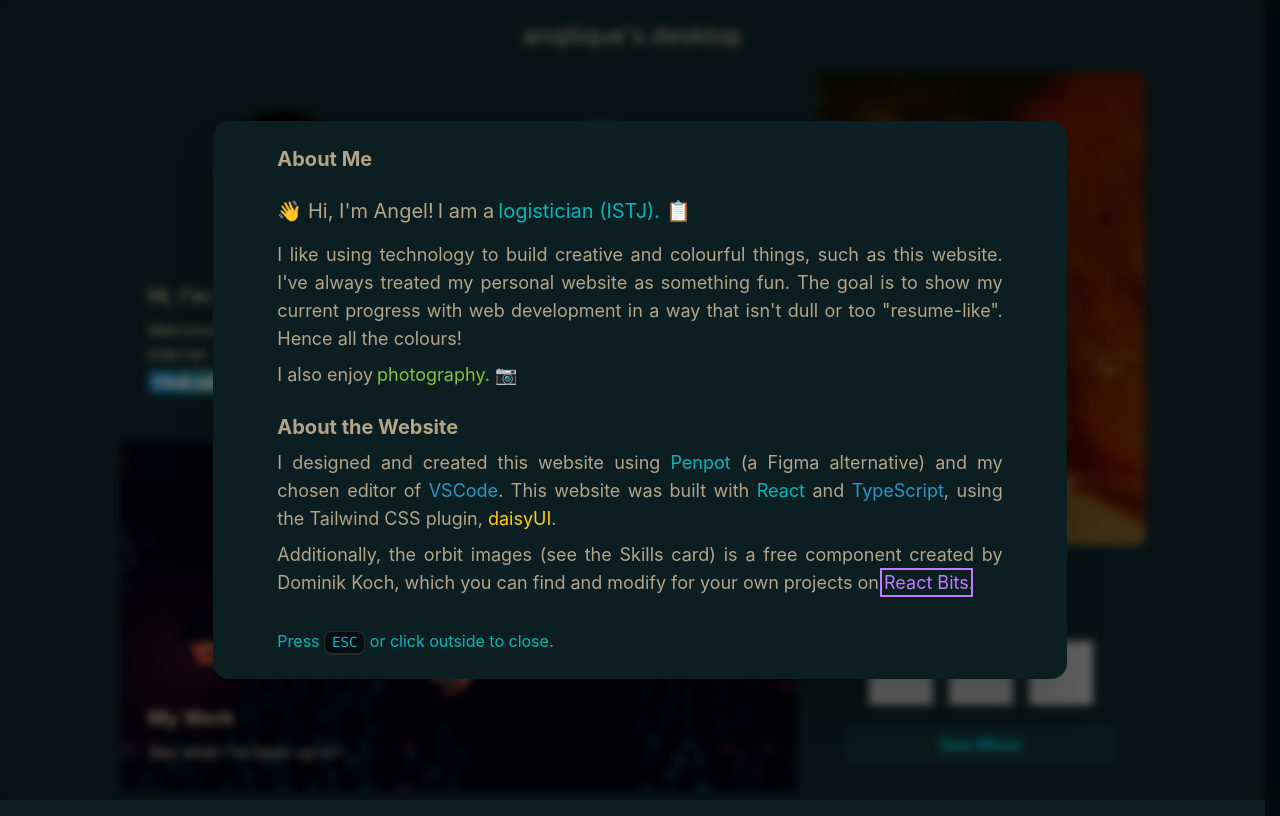
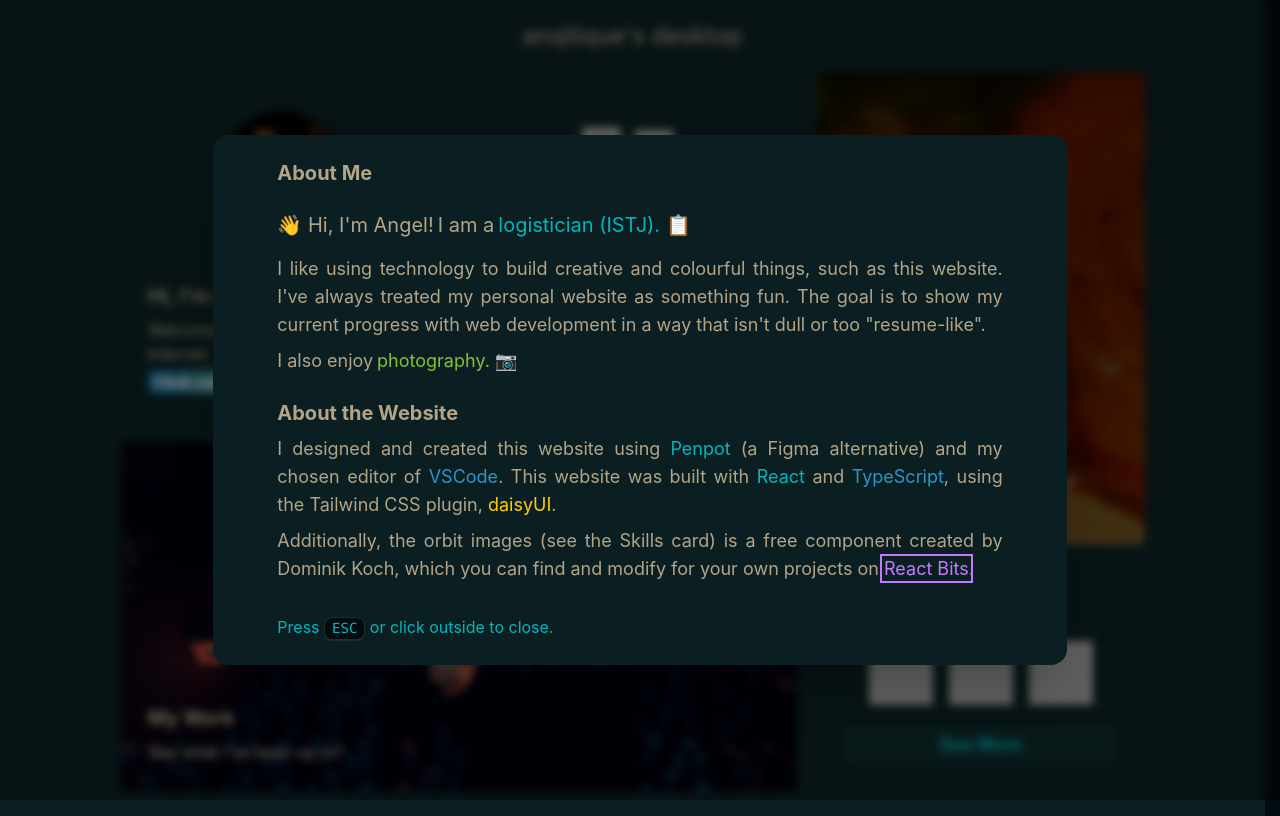
Before and after one commit to anqilique/anqilique.github.io, a React (Vite) app: page / in a window 1280 px wide. Both pictures are taken after a click on the element 286 px from the left and 247 px from the top of the page. Built offline with nearby package versions, Linux system fonts and the light colour scheme; grey boxes are pictures that could not be loaded.

Commit message:
chore/minor edit

```diff
--- a/src/App.tsx
+++ b/src/App.tsx
@@ -80,7 +80,7 @@
                       things, such as this website. I've always treated my
                       personal website as something fun. The goal is to show my
                       current progress with web development in a way that isn't
-                      dull or too "resume-like". Hence all the colours!
+                      dull or too "resume-like".
                     </p>
                     <div className="flex flex-row flex-wrap">
                       <p>I also enjoy</p>
@@ -415,6 +415,7 @@
                     <a
                       href="https://github.com/anqilique"
                       className="link link-hover text-info"
+                      target="_blank"
                     >
                       GitHub
                     </a>
```
